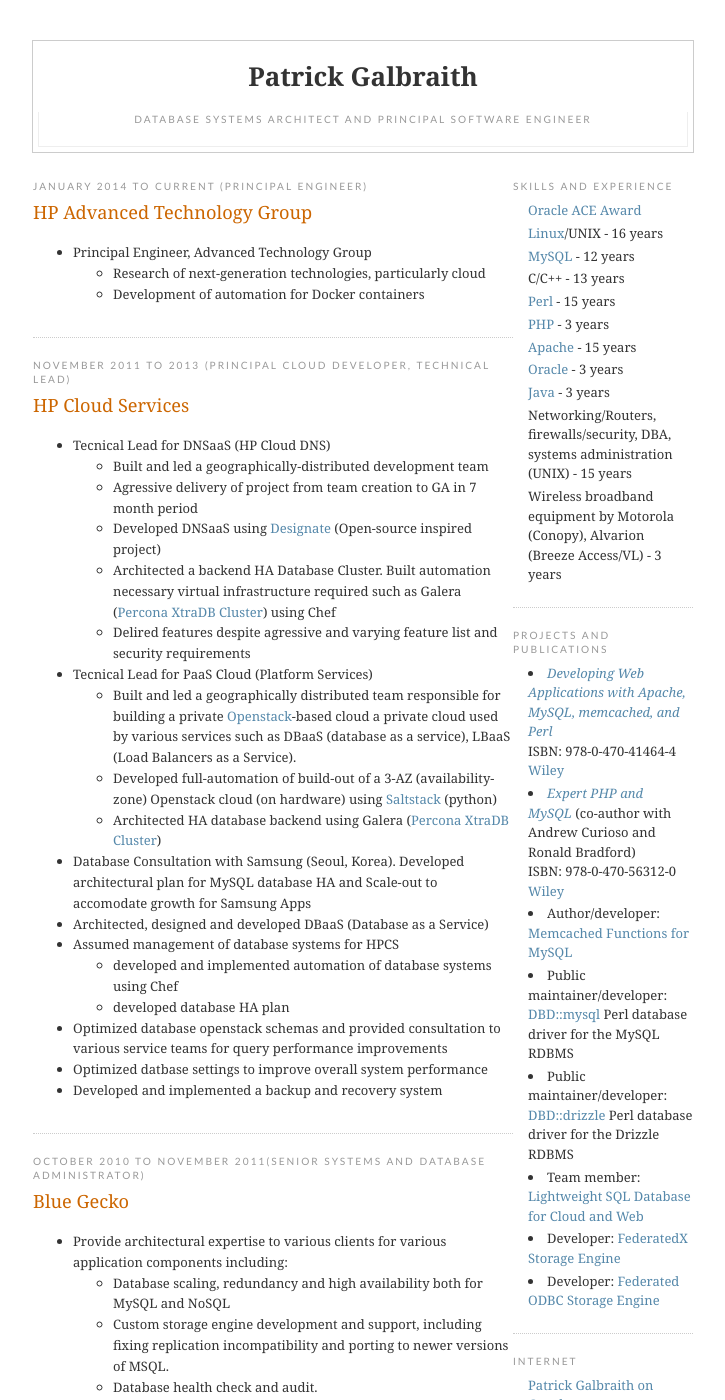
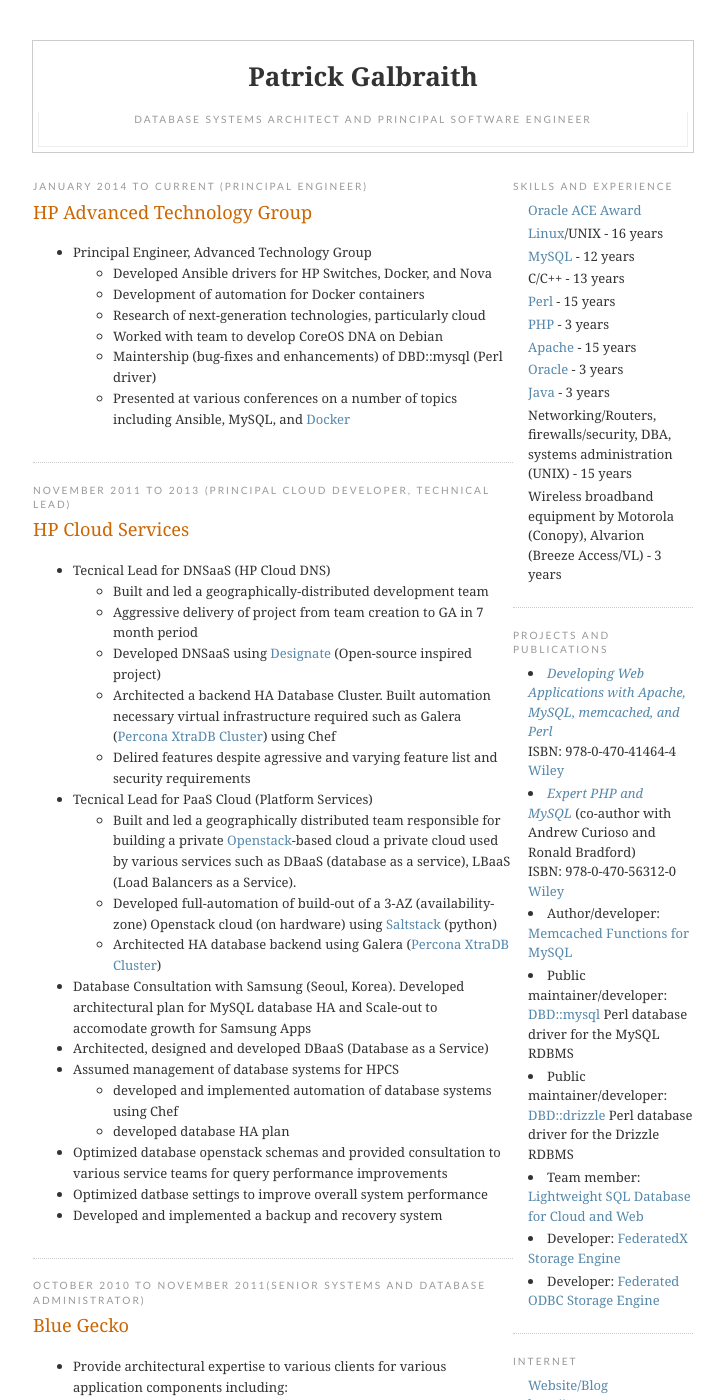
Before and after one commit to CaptTofu/patg.net, a Jekyll site: the page resume.html, which Jekyll copies as it is, in a window 1280 px wide and 1400 px high. Shown: the whole window, without its empty margins (277-1002 px from the left). Built offline with Jekyll 4.4.1, drawn with Linux system fonts in a browser that asks for light colours; Markdown is read by kramdown in place of the engine named in the settings.

Commit message:
Added DOC post, somehow have resume updates!

```diff
--- a/resume.html
+++ b/resume.html
@@ -266,10 +266,13 @@
 <ul>
     <li>Principal Engineer, Advanced Technology Group
         <ul>
-            <li>Research of next-generation technologies, particularly cloud
-            <li>Development of automation for Docker containers
+	    <li>Developed Ansible drivers for HP Switches, Docker, and Nova</li>
+            <li>Development of automation for Docker containers</li>
+            <li>Research of next-generation technologies, particularly cloud</li>
+            <li>Worked with team to develop CoreOS DNA on Debian</li>
+            <li>Maintership (bug-fixes and enhancements) of DBD::mysql (Perl driver)
+            <li>Presented at various conferences on a number of topics including Ansible, MySQL, and <a href="https://www.youtube.com/watch?v=oZ45v8AeE7k">Docker</a></li>
         </ul>
-
     </li>
 </ul>
 </div>
@@ -283,7 +286,7 @@
     <li>Tecnical Lead for DNSaaS (HP Cloud DNS)
         <ul>
             <li>Built and led a geographically-distributed development team</li>
-            <li>Agressive delivery of project from team creation to GA in 7 month period</li>
+            <li>Aggressive delivery of project from team creation to GA in 7 month period</li>
             <li>Developed DNSaaS using <a href="https://wiki.openstack.org/wiki/Designate">Designate</a> (Open-source inspired project)</li>
             <li>Architected a backend HA Database Cluster. Built automation necessary virtual infrastructure required such as Galera (<a href="http://www.percona.com/software/percona-xtradb-cluster">Percona XtraDB Cluster</a>) using Chef</li>
             <li>Delired features despite agressive and varying feature list and security requirements</li>
@@ -532,6 +535,7 @@
    </ul>
    <h2 class='sidebar-title'>Internet</h2>
    <ul class='profile-datablock'>
+    <li><a href="http://patg.net">Website/Blog http://patg.net</a>
     <li><a
     href="http://www.google.com/search?q=%22Patrick%20Galbraith%22">Patrick
     Galbraith on Google</a></li>
```
Also changed, not shown: _posts/2015-01-22-coreos-dna-on-debian.markdown (added, +136 -0 lines).
